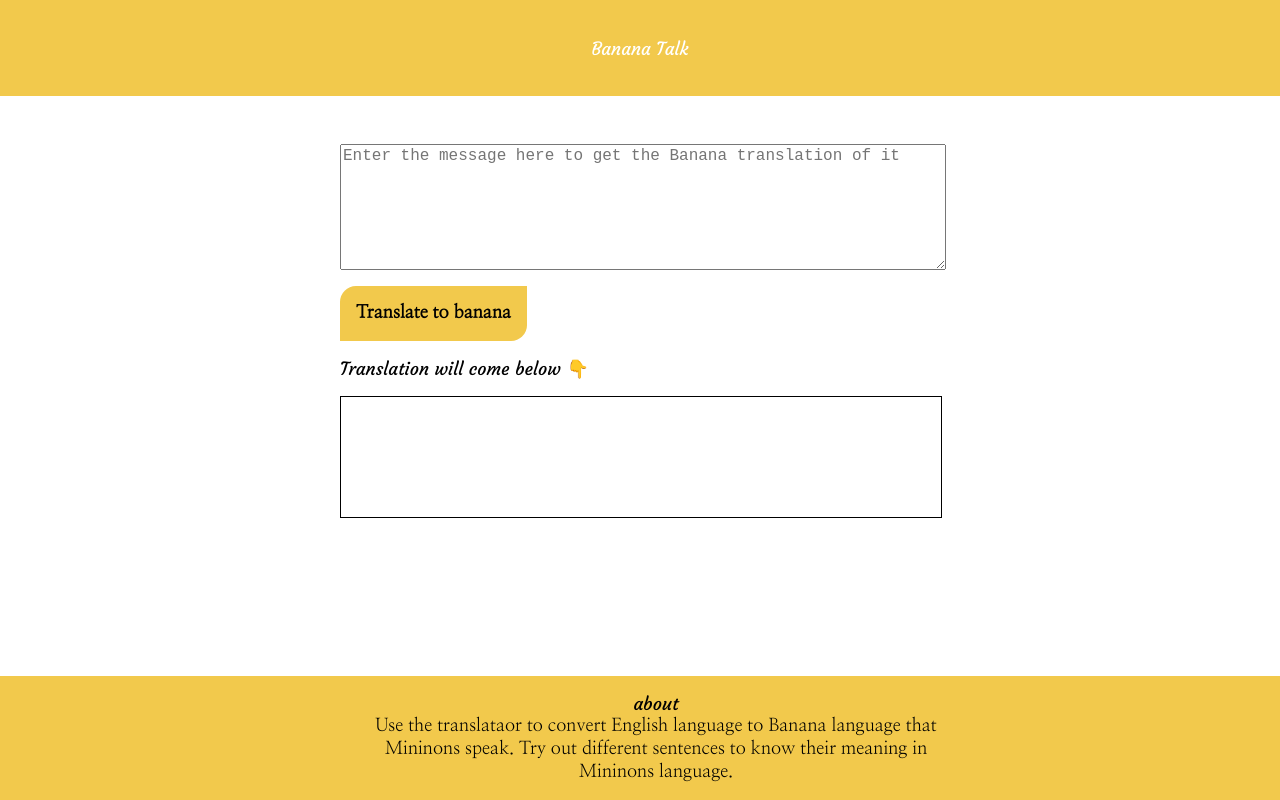
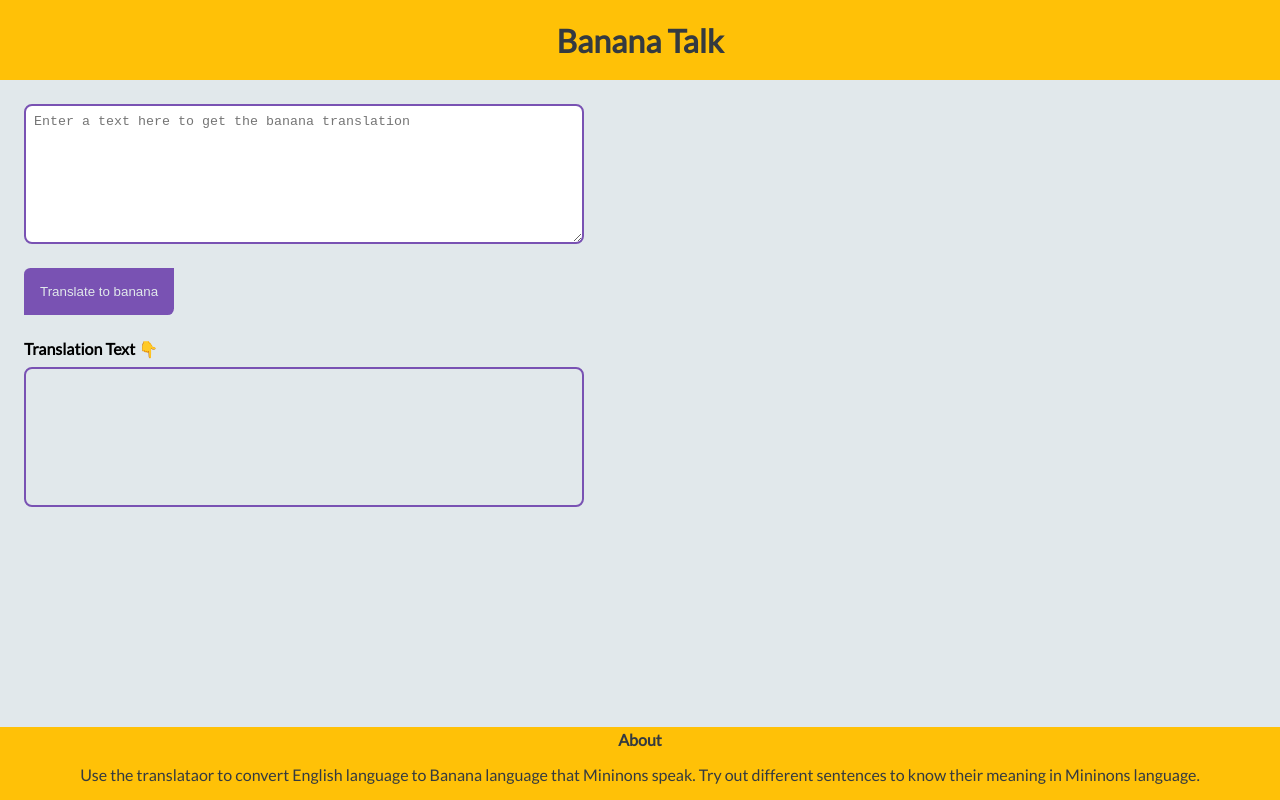
Before and after one commit to anshulraheja/levelZero_markSix, a website built with Parcel: page index.html in a window 1280 px wide. Built offline with nearby package versions, Linux system fonts and the light colour scheme.

Commit message:
style: add styling to the code

```diff
--- a/index.html
+++ b/index.html
@@ -9,26 +9,27 @@
   </head>
 
   <body>
+    <!-- navbar -->
     <nav>
-      <!-- <img id="nav-image" src="images/minions.jpg" /> -->
-      <div id="nav-heading">Banana Talk</div>
-      <!-- <img id="nav-image" src="images/minions.jpg"> -->
+      <h1 id="nav-heading">Banana Talk</h1>
     </nav>
 
+    <!-- main -->
     <div class="main">
       <textarea
         id="txt-input"
-        placeholder="Enter the message here to get the Banana translation of it"
+        placeholder="Enter a text here to get the banana translation"
       ></textarea>
       <button id="btn-translate">Translate to banana</button>
-      <div>Translation will come below 👇</div>
+      <h4>Translation Text 👇</h4>
       <div id="div-output"></div>
     </div>
 
     <script src="index.js" type="text/javascript"></script>
 
-    <footer>
-      <div>about</div>
+    <!-- footer -->
+    <footer class="footer">
+      <h4>About</h4>
       <p>
         Use the translataor to convert English language to Banana language that
         Mininons speak. Try out different sentences to know their meaning in
--- a/index.js
+++ b/index.js
@@ -1,29 +1,14 @@
 import "./styles.css";
 
 var serverURL = "https://api.funtranslations.com/translate/minion.json";
+var txtInput = document.querySelector("#txt-input");
+var btnTranslate = document.querySelector("#btn-translate");
+var divOutput = document.querySelector("#div-output");
 
-var txtInput = document.querySelector("#txt-input");
-//console.log(txtInput)
-
-var btnTranslate = document.querySelector("#btn-translate");
-//console.log(btnTranslate)
 btnTranslate.addEventListener("click", clickHandler);
-
-var divOutput = document.querySelector("#div-output");
-//console.log(divOutput)
-
-function getTranslationURL(text) {
-  return serverURL + "?text=" + text;
-}
-
-function errorHandler(error) {
-  console.log("error occured", error);
-  alert("Something went wong with server! try again aftersometime.");
-}
 
 function clickHandler() {
   var inputText = txtInput.value;
-
   fetch(getTranslationURL(inputText))
     .then((response) => response.json())
     .then((json) => {
@@ -32,3 +17,11 @@
     })
     .catch(errorHandler);
 }
+
+function getTranslationURL(text) {
+  return serverURL + "?text=" + text;
+}
+
+function errorHandler(error) {
+  alert("Something went wong with server! Try after sometime.");
+}
--- a/styles.css
+++ b/styles.css
@@ -1,80 +1,81 @@
-@import url("https://fonts.googleapis.com/css2?family=Courgette&display=swap");
-@import url("https://fonts.googleapis.com/css2?family=Nanum+Myeongjo&display=swap");
+@import url("https://fonts.googleapis.com/css2?family=Lato:wght@300;400&display=swap");
+/* variables */
 :root {
-  --primary-color: #f2c94c;
+  --clr-primary-1: rgb(255, 193, 7);
+  --clr-primary-2: rgb(225, 232, 235);
+  --clr-primary-3: rgb(52, 58, 64);
+  --clr-primary-4: rgb(121, 82, 179);
+}
+/* global styles */
+body {
+  margin: 0;
+  font-family: "Lato", sans-serif;
+  background-color: var(--clr-primary-2);
 }
 
+/* navbar */
 nav {
-  background-color: var(--primary-color);
-  height: 6rem;
+  background-color: var(--clr-primary-1);
+  height: 5rem;
   display: flex;
   align-items: center;
   justify-content: center;
 }
-
-#nav-image {
-  padding: 2rem;
-  height: 5rem;
+nav > h1 {
+  color: var(--clr-primary-3);
+  font-size: 32px;
 }
-
-#nav-heading {
-  color: white;
-}
-
-body {
-  margin: 0;
-  font-family: "Courgette", cursive;
-  font-size: large;
-}
-
+/* main section */
 .main {
-  margin: auto;
   padding: 1rem;
   max-width: 600px;
 }
-
+.main > h4 {
+  margin: 0.5rem;
+}
 textarea {
   display: block;
-  width: 100%;
-  margin-top: 2rem;
+  width: 90%;
+  margin: 0.5rem;
   height: 15vh;
-  font-size: large;
+  border: 2px solid var(--clr-primary-4);
+  border-radius: 0.5rem;
+  padding: 0.5rem;
 }
 
 button {
-  background-color: var(--primary-color);
-  margin: 1rem 0rem;
-  padding: 1rem 1rem;
+  background-color: var(--clr-primary-4);
+  margin: 1rem 1rem 1rem 0.5rem;
+  padding: 1rem;
   border: none;
-  font-size: large;
-  border-top-left-radius: 1rem;
-  border-bottom-right-radius: 1rem;
-  font-family: "Nanum Myeongjo", serif;
-  font-weight: 800;
+  border-top-left-radius: 0.4rem;
+  border-bottom-right-radius: 0.4rem;
+  cursor: pointer;
+  color: var(--clr-primary-2);
 }
 
 #div-output {
   overflow: scroll;
   height: 15vh;
-  width: 100%;
-  border: 1px solid black;
-  margin-top: 1rem;
+  width: 90%;
+  display: block;
+  margin: 0.5rem;
+  border: 2px solid var(--clr-primary-4);
+  border-radius: 0.5rem;
+  padding: 0.5rem;
 }
 
-footer {
-  background-color: var(--primary-color);
+/* footer */
+.footer {
+  position: fixed;
+  left: 0;
   bottom: 0;
-  position: fixed;
   width: 100%;
-  padding: 1rem;
+  background-color: var(--clr-primary-1);
+  color: var(--clr-primary-3);
   text-align: center;
 }
 
-footer p {
-  margin: auto;
-  max-width: 600px;
-  font-family: "Nanum Myeongjo", serif;
+.footer > h4 {
+  margin: 0.2rem;
 }
-
-#nav-image {
-}
```
Also changed, not shown: README.md.
